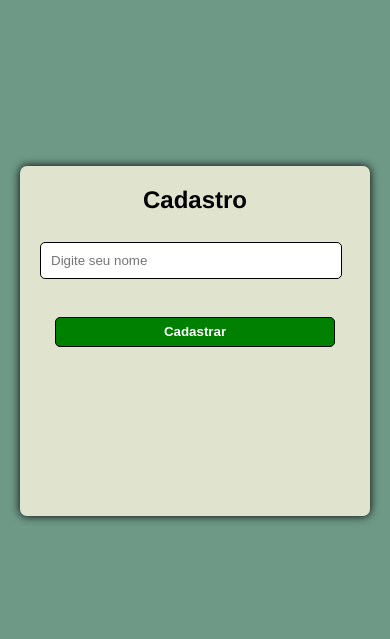
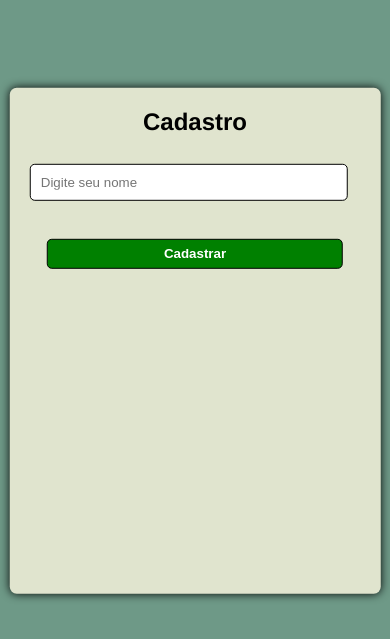
Before and after one commit to lucasdenery/Barbearia, a plain HTML site: page index.html in a window 390 px wide. Shown: the part 81-720 px from the top of the page. Drawn offline with Linux system fonts and the light colour scheme.

Commit message:
atualizado

```diff
--- a/index.html
+++ b/index.html
@@ -5,7 +5,7 @@
     <meta name="viewport" content="width=device-width, initial-scale=1.0">
     <title>Barbearia do Ailton</title>
     <link rel="shortcut icon" href="../penteado.png" type="image/x-icon">
-    <link rel="stylesheet" href="style.css"> <!-- Ajustado para procurar na raiz -->
+    <link rel="stylesheet" href="style.css">
 </head>
 <body>
    <h1>Barbearia do Ailton</h1>
@@ -24,10 +24,10 @@
                 return;
             }
 
-            // Salva o nome no localStorage
+
             localStorage.setItem('usuarioNome', nome);
 
-            // Redireciona para a página 1 (pag01)
+
             window.location.href = 'pag01/index.html';
         }
     </script>
--- a/style.css
+++ b/style.css
@@ -51,3 +51,12 @@ button:hover{
     background-color: rgb(11, 233, 11);
     color: black;
 }
+
+@media (max-width: 700px){
+    div#container{
+        width: 95%;
+        height: 60%;
+
+    }
+
+}
```
